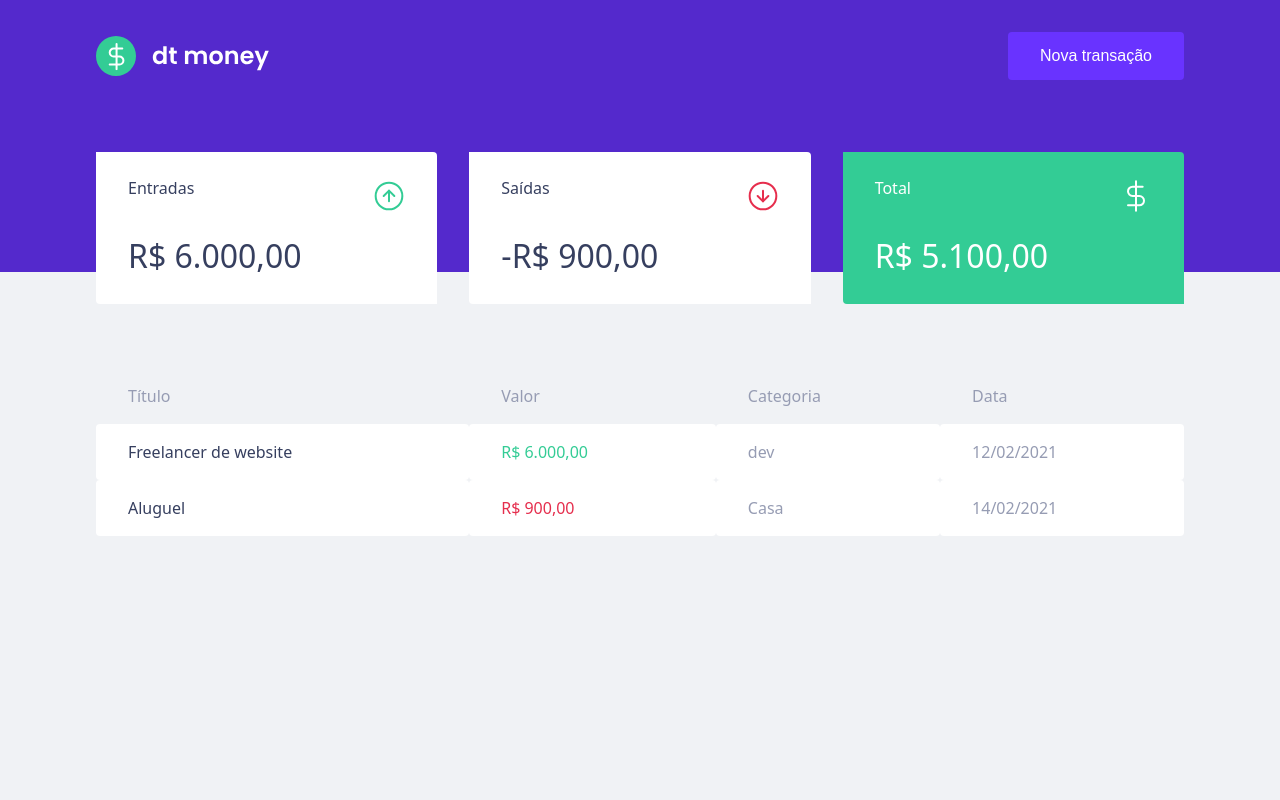
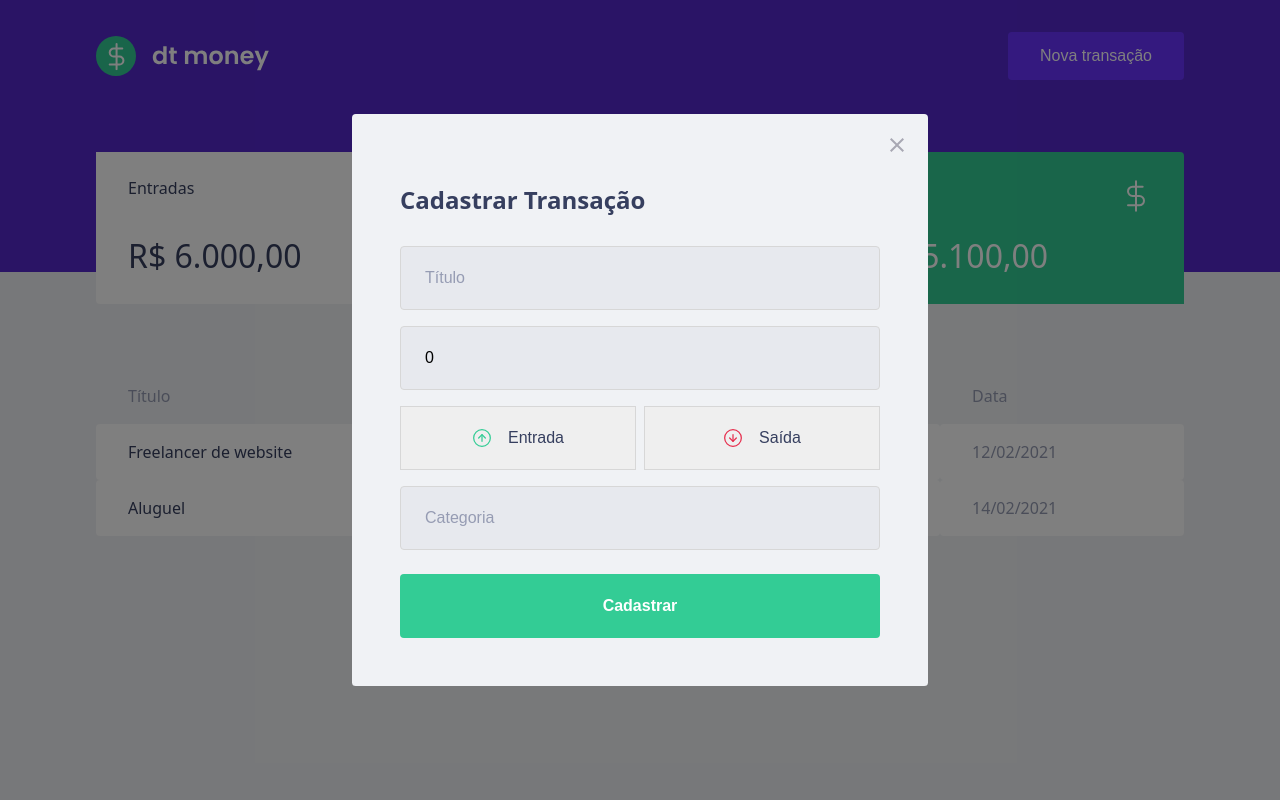
Before and after one commit to LetsCaetano/dtmoney-django, a Django app: page / in a window 1280 px wide. Run offline with Django 3.2, Linux system fonts and the light colour scheme.

Commit message:
feat: add transaction modal

```diff
--- a/finance/templates/finance.html
+++ b/finance/templates/finance.html
@@ -64,4 +64,5 @@
       </div>
   </main>
 </div>
+{% include 'finances-modal.html' %}
 {% endblock %}
--- /dev/null
+++ b/finance/templates/finances-modal.html
@@ -0,0 +1,43 @@
+{% load static %}
+<div class="ReactModalPortal">
+  <div class="finances-modal-overlay">
+    <div
+      class="finances-modal-content"
+      tabindex="-1"
+      role="dialog"
+      aria-modal="true"
+    >
+      <button type="button">
+        <img
+          src="{% static 'assets/images/close.svg'%}"
+          alt="Fechar modal"
+          class="finances-modal-close"
+        />
+      </button>
+      <form class="finances-modal-form">
+        <h2>Cadastrar Transação</h2>
+        <input placeholder="Título" value="" /><input
+          type="number"
+          placeholder="Valor"
+          value="0"
+        />
+        <div class="transaction-type-container">
+          <button type="button" class="radio-box">
+            <img
+              src="{% static 'assets/images/income.svg'%}"
+              alt="Entrada"
+            /><span>Entrada</span></button
+          ><button type="button" class="radio-box">
+            <img
+              src="{% static 'assets/images/outcome.svg'%}"
+              alt="Saída"
+            /><span>Saída</span>
+          </button>
+        </div>
+        <input placeholder="Categoria" value="" /><button type="submit">
+          Cadastrar
+        </button>
+      </form>
+    </div>
+  </div>
+</div>
--- a/static/resources/finances.scss
+++ b/static/resources/finances.scss
@@ -16,6 +16,8 @@
 
  @import './scss/main';
 
+ @import './scss/modal';
+
 
  /*----------------------------------------
    * GENERAL
--- a/static/resources/scss/_global.scss
+++ b/static/resources/scss/_global.scss
@@ -49,7 +49,7 @@ button {
     cursor: not-allowed;
 }
 
-.finance-modal-overlay {
+.finances-modal-overlay {
     background: rgb(0, 0, 0, 0.5);
     position: fixed; //Ajuda quando a tela possui scrool
     top:0;
@@ -62,7 +62,7 @@ button {
     justify-content: center;
 }
 
-.finance-modal-content {
+.finances-modal-content {
     width: 100%;
     max-width: 576px;
     background: var(--background);
@@ -71,7 +71,7 @@ button {
     border-radius: 0.24rem;
 }
 
-.finance-modal-close {
+.finances-modal-close {
     position: absolute;
     right: 1.5rem;
     top: 1.5rem;
--- /dev/null
+++ b/static/resources/scss/_modal.scss
@@ -0,0 +1,82 @@
+.finances-modal-form {
+    h2 {
+        color: var(--text-title);
+        font-size: 1.5rem;
+        margin-bottom: 2rem;
+    }
+
+    input {
+        width: 100%;
+        padding: 0 1.5rem;
+        height: 4rem;
+        border-radius: 0.25rem;
+
+        border: 1px solid #d7d7d7;
+        background: #e7e9ee;
+
+        font-weight: 400;
+        font-size: 1rem;
+
+        &::placeholder {
+            color: var(--text-body);
+        }
+
+        &+input {
+            margin-top: 1rem;
+        }
+    }
+
+    button[type="submit"] {
+        width: 100%;
+        padding: 0 1.5rem;
+        height: 4rem;
+        background: var(--green);
+        color: #FFF;
+        border-radius: 0.25rem;
+        border: 0;
+        font-size: 1rem;
+        margin-top: 1.5rem;
+        font-weight: 600;
+
+        transition: filter 0.2s;
+
+        &:hover {
+            filter: brightness(0.9);
+        }
+    }
+}
+
+.transaction-type-container {
+    margin: 1rem 0;
+    display: grid;
+    grid-template-columns: 1fr 1fr;
+    gap: 0.5rem;
+}
+
+.radio-box {
+    height: 4rem;
+    border: 1px solid #d7d7d7;
+    background: 'trasparent';
+
+    display: flex;
+    align-items: center;
+    justify-content: center;
+
+    transition: border-color 0.2s;
+
+    &:hover {
+        border-color: '#d7d7d7';
+    }
+
+    img {
+        width: 20px;
+        height: 20px;
+    }
+
+    span {
+        display: inline-block;
+        margin-left: 1rem;
+        font-size: 1rem;
+        color: var(--text-title);
+    }
+}
```
Also changed, not shown: static/assets/finances.css, static/mix-manifest.json.
